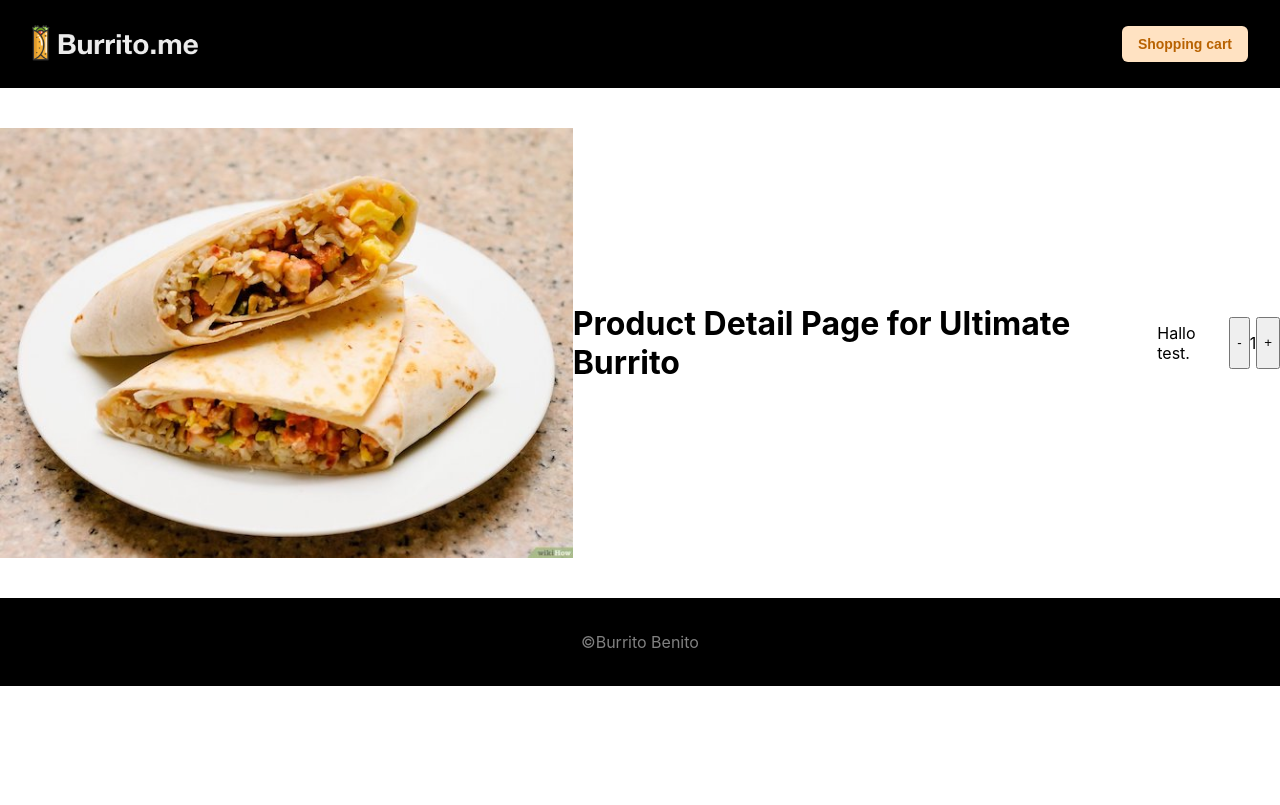
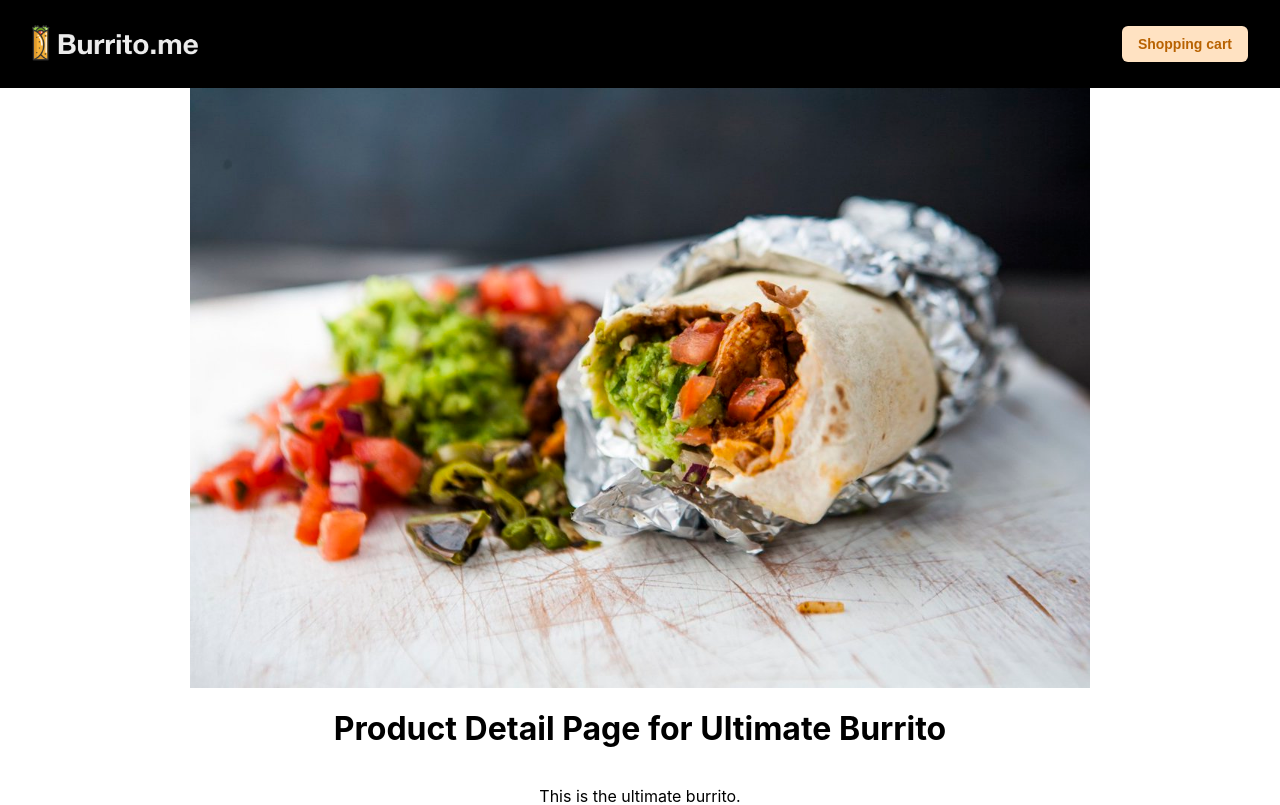
Before and after one commit to hiimmarco/next-js-ecommerce-store, a Next.js app: page /products/1 in a window 1280 px wide. Shown: the top 805 px of the page. Built offline with nearby package versions, Linux system fonts and the light colour scheme.

Commit message:
Add images and description to detail page

```diff
--- a/pages/products/[product].js
+++ b/pages/products/[product].js
@@ -1,16 +1,13 @@
 import { css } from '@emotion/react';
 import Head from 'next/head';
 import Image from 'next/image';
-import { useRouter } from 'next/router';
 import Layout from '../../Components/Layout';
-import Burrito from '../../public/images/burrito.jpeg';
 
 const wrapper = css`
   display: flex;
-  flex-direction: row;
+  flex-direction: column;
   justify-content: center;
   align-items: center;
-  margin: 40px 0px;
 `;
 
 const image = css`
@@ -29,13 +26,19 @@
     <div>
       <Layout>
         <Head>
-          <title> - Burrito.me</title>
+          <title>{props.singleBurrito.name} - Burrito.me</title>
         </Head>
         <div css={wrapper}>
-          <Image src={Burrito} alt="Picture of a burrito" css={image} />
+          <Image
+            src={props.singleBurrito.img}
+            alt="Picture of a burrito"
+            css={image}
+            width={900}
+            height={600}
+          />
 
           <h1>Product Detail Page for {props.singleBurrito.name} </h1>
-          <p>Hallo test. </p>
+          <p>{props.singleBurrito.desc}</p>
           <div css={buttons}>
             <button>-</button>
             <p>1</p>
```
